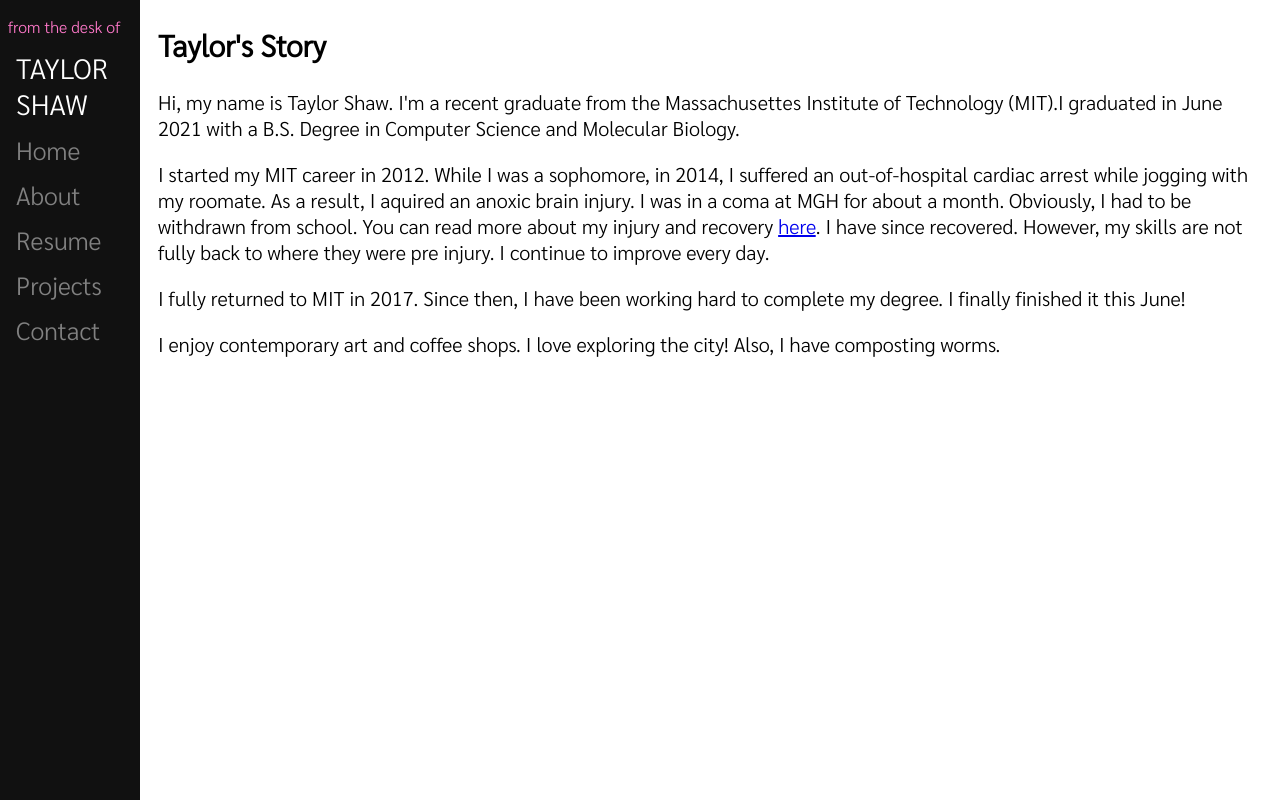
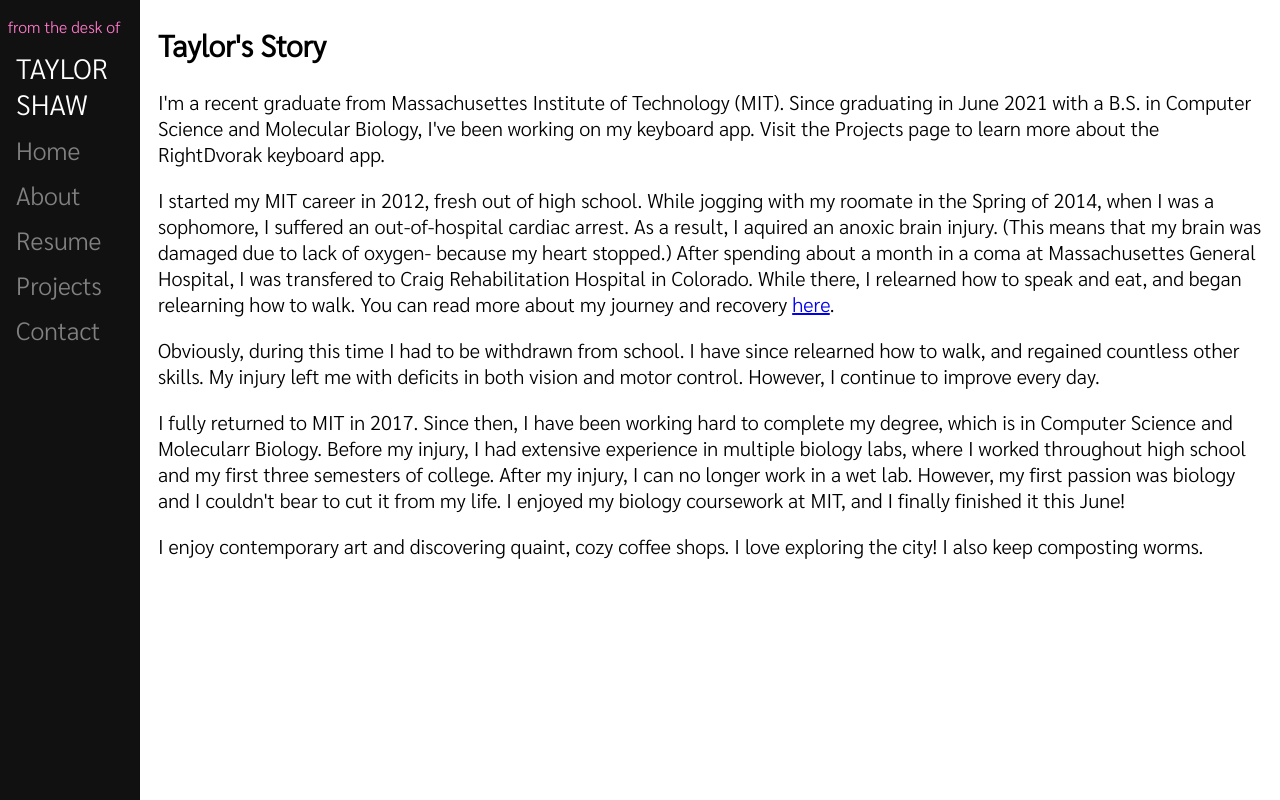
Before and after one commit to teafortay/taylorcodeshop, a React app: page /about in a window 1280 px wide. Built offline with nearby package versions, Linux system fonts and the light colour scheme; the HTML template or start-up script is replaced by a standard one.

Commit message:
editing about page

```diff
--- a/client/src/components/pages/About.js
+++ b/client/src/components/pages/About.js
@@ -18,27 +18,45 @@ class About extends Component {
       return (
         <>
           <h2> Taylor's Story</h2>
-          <p>Hi, my name is Taylor Shaw. I'm a recent graduate from the
-            Massachusettes Institute of Technology (MIT).I graduated in June 2021
-             with a B.S. Degree in Computer Science and Molecular Biology.</p>
+          <p>
+            I'm a recent graduate from
+            Massachusettes Institute of Technology (MIT). Since graduating in June 2021
+             with a B.S. in Computer Science and Molecular Biology, I've been working on my keyboard app.
+             Visit the Projects page to learn more about the RightDvorak keyboard app.
+             </p>
 
-             <p>I started my MIT career in 2012. While I was a sophomore, in 2014,
-               I suffered an out-of-hospital cardiac arrest while jogging with my
-               roomate. As a result, I aquired an anoxic brain injury. I was in
-               a coma at MGH for about a month. Obviously, I had to be withdrawn from school.
-               You can read more about my injury and recovery <a href="http://taylorisperfect.org/">here</a>.
-               I have since recovered. However, my skills are not fully back
-               to where they were pre injury. I continue to improve every day.
+             <p>
+               I started my MIT career in 2012, fresh out of high school. While jogging with my roomate in
+               the Spring of 2014, when I was a sophomore,
+               I suffered an out-of-hospital cardiac arrest. As a result, I aquired an anoxic brain injury.
+               (This means that my brain was damaged due to lack of oxygen- because my heart stopped.)
+               After spending about a month in a coma at Massachusettes General Hospital,
+                I was transfered to Craig Rehabilitation Hospital in Colorado. While there, I relearned how to
+                speak and eat, and began relearning how to walk.
+               You can read more about my journey and recovery <a href="http://taylorisperfect.org/">here</a>.
+               </p>
+
+               <p>
+               Obviously, during this time I had to be withdrawn from school.
+               I have since relearned how to walk, and regained countless other skills.
+               My injury left me with deficits in both vision and motor control.
+                However, I continue to improve every day.
              </p>
 
              <p>
                I fully returned to MIT in 2017. Since then, I have been
-               working hard to complete my degree. I finally finished it this June!
+               working hard to complete my degree, which is in Computer Science and Molecularr Biology.
+               Before my injury, I had extensive experience in multiple biology labs, where I worked
+                throughout high school
+               and my first three semesters of college. After my injury, I can no longer work in a wet lab.
+                However, my first passion was biology and I couldn't bear to cut it from my life. I enjoyed
+                 my biology coursework at MIT, and
+                I finally finished it this June!
              </p>
 
              <p>
-               I enjoy contemporary art and coffee shops. I love exploring the city!
-               Also, I have composting worms.
+               I enjoy contemporary art and discovering quaint, cozy coffee shops. I love exploring the city!
+               I also keep composting worms.
              </p>
           </>
     );
```
